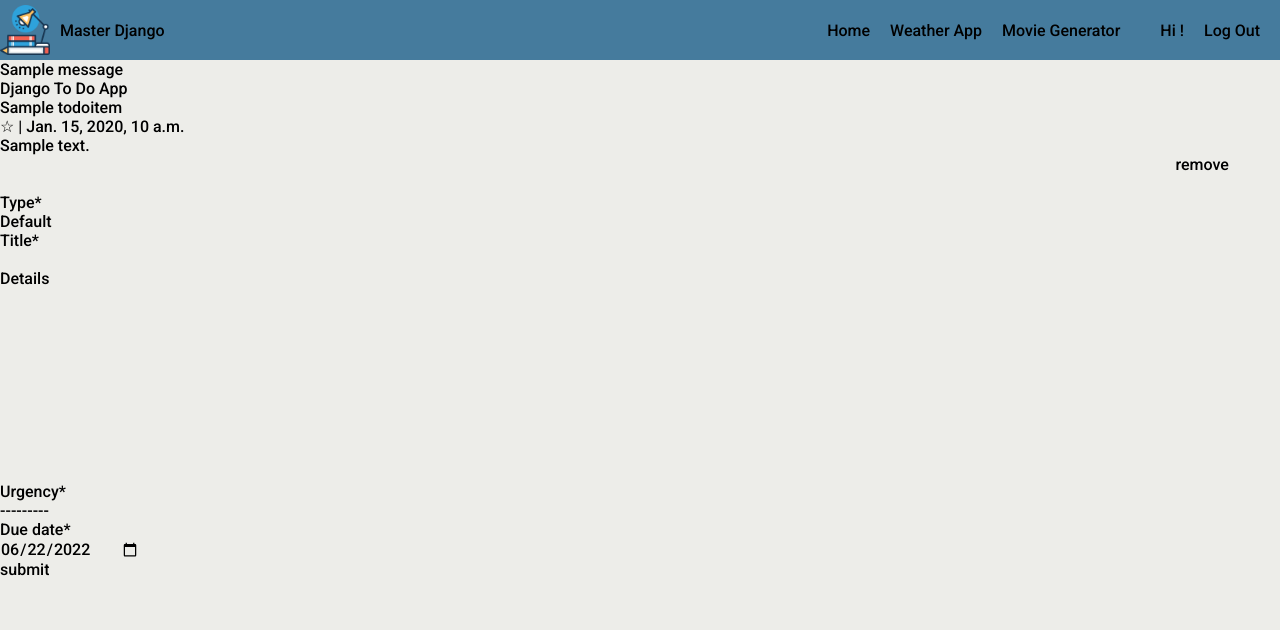
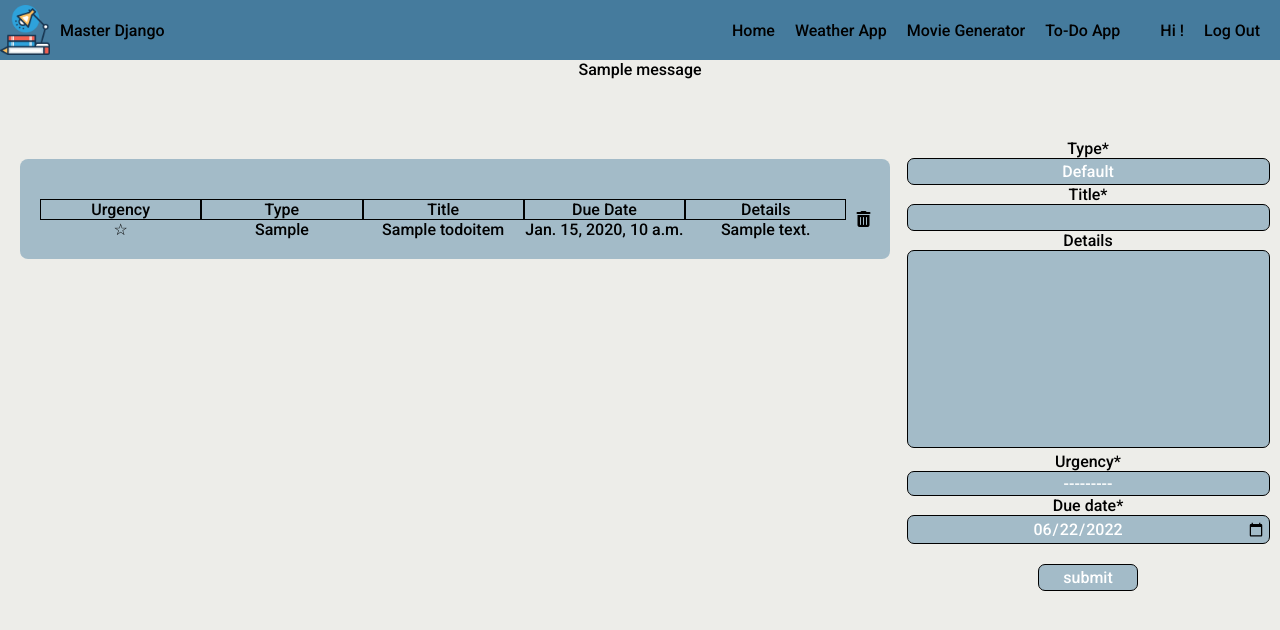
Before and after one commit to matheusclmb/master-django-project, a Django app: page /todo/ in a window 1280 px wide. Shown: the top 630 px of the page. Run offline with Django 4.2, Linux system fonts and the light colour scheme; tables that the repository leaves empty hold one stand-in row (values such as "Sample post"); one stand-in notice (Sample message) is shown; some libraries are stand-ins or nearby versions.

Commit message:
🎨 Structure: Finished ToDoApp

```diff
--- a/coreapp/static/coreapp/css/style.css
+++ b/coreapp/static/coreapp/css/style.css
@@ -38,9 +38,6 @@ img {
 }
 
 /* removes spacing between cells in tables */
-table {
-  border-collapse: collapse;
-}
 
 /* revert the 'white-space' property for textarea elements on Safari */
 textarea {
@@ -293,3 +290,76 @@ body {
   cursor: pointer;
   background-color: #d6ccc2;
 }
+
+/* Todo */
+.todoapp {
+  margin-top: 60px;
+}
+
+.todo-structure {
+  background-color: #457b9d70;
+  border-radius: 8px;
+  width: 68%;
+  display: flex;
+  justify-content: center;
+  align-items: center;
+  margin-top: 20px;
+  margin-left: 20px;
+  float: left;
+}
+
+.todo-card {
+  width: 100%;
+  display: flex;
+  justify-content: center;
+  align-items: center;
+  margin-top: 20px;
+  padding: 20px 20px;
+  gap: 10px;
+}
+
+.new-todo-structure {
+  width: 30%;
+  display: flex;
+  justify-content: center;
+  align-items: center;
+  text-align: center;
+  float: right;
+}
+
+.submit-form input,
+textarea,
+select {
+  width: 100%;
+  border: 1px solid #000;
+  color: #fff;
+  padding: 3px;
+  border-radius: 7px;
+  background-color: #457b9d70;
+}
+
+.submit-btn {
+  width: 100px !important;
+  margin-top: 20px;
+}
+
+.submit-btn:hover {
+  cursor: pointer;
+  background-color: #457b9d;
+  color: #fff;
+}
+
+th {
+  border: 1px solid #000;
+}
+
+table {
+  table-layout: fixed;
+  width: 100%;
+  text-align: center;
+}
+
+.alert-msg {
+  margin: 0 auto;
+  text-align: center;
+}
--- a/coreapp/templates/coreapp/pages/todoapp.html
+++ b/coreapp/templates/coreapp/pages/todoapp.html
@@ -1,22 +1,16 @@
  {% extends 'coreapp/partials/base.html' %} {% load
 static %} {% block title %} To-Do-App {% endblock %} {% block content %} {% include 'coreapp/partials/header.html' %}
 {% load crispy_forms_tags %}
-<body class="container-fluid">
+{% comment %} <body class="container-fluid">
   {% if messages %} {% for message in messages %}
   <div class="alert alert-info">
     <strong>{{message}}</strong>
   </div>
   {% endfor %} {% endif %}
 
-  <center class="row">
-    <h1>Django To Do App</h1>
-    <hr />
-  </center>
-
-  <div class="row">
-    <div class="col-md-8">
       {% for i in list %}
-      <div class="card">
+      <div class="todo-structure">
+      <div class="todo-card">
         <center><b>{{i.title}}</b></center>
         <hr />
         {{i.urgency}} | {{i.due_date}}
@@ -27,13 +21,13 @@ static %} {% block title %} To-Do-App {% endblock %} {% block content %} {% incl
         <form
           action="/del/{{i.id}}"
           method="POST"
-          style="padding-right: 4%; padding-bottom: 3%"
+
         >
           {% csrf_token %}
           <button
             value="remove"
             type="submit"
-            class="btn btn-primary"
+            class="btn-del"
             style="float: right"
           >
             <span class="glyphicon glyphicon-trash"></span> &nbsp; remove
@@ -42,8 +36,6 @@ static %} {% block title %} To-Do-App {% endblock %} {% block content %} {% incl
       </div>
       {% endfor%}
     </div>
-    <div class="col-md-1"></div>
-    <div class="col-md-3">
       <div class="submit_form">
         <form method="POST">
           {% csrf_token %} {{forms|crispy}}
@@ -52,7 +44,67 @@ static %} {% block title %} To-Do-App {% endblock %} {% block content %} {% incl
           </center>
         </form>
       </div>
-    </div>
+      </div>
+</body> {% endcomment %}
+{% if messages %} {% for message in messages %}
+  <div class="alert-msg">
+    <strong>{{message}}</strong>
   </div>
-</body>
+  {% endfor %} {% endif %}
+
+
+<div class="todoapp">
+    <div class="new-todo-structure">
+      <div class="submit-form">
+          <form method="POST" class="form-todo">
+              {% csrf_token %} {{forms|crispy}}
+              <center>
+              <input type="submit" class="submit-btn" value="submit" />
+              </center>
+          </form>
+      </div>
+  </div>
+  {% for todo in list %}
+  <div class="todo-structure">
+      <div class="todo-card">
+        <table>
+          <thead>
+            <tr>
+              <th>Urgency</th>
+              <th>Type</th>
+              <th>Title</th>
+              <th>Due Date</th>
+              <th>Details</th>
+            </tr>
+            <tbody>
+              <tr>
+                <td>{{todo.urgency}}</td>
+                <td>{{todo.type}}</td>
+                <td>{{todo.title}}</td>
+                <td>{{todo.due_date}}</td>
+                <td>{{todo.details}}</td>
+              </tr>
+            </tbody>
+          </thead>
+
+        </table>
+
+          <form
+            action="/del/{{todo.id}}"
+            method="POST" class="form-delete">
+            {% csrf_token %}
+            <button
+              value="remove"
+              type="submit"
+              class="btn-del"
+            >
+          <i class="fa-solid fa-trash-can"></i>
+            </button>
+          </form>
+      </div>
+  </div>
+  {% endfor %}
+
+</div>
+
 {% endblock %}
--- a/coreapp/templates/coreapp/partials/base.html
+++ b/coreapp/templates/coreapp/partials/base.html
@@ -12,6 +12,13 @@
       href="https://fonts.googleapis.com/css2?family=Montserrat:wght@300;500&family=Roboto+Mono:wght@200&family=Roboto:wght@100;300;500;900&display=swap"
       rel="stylesheet"
     />
+    <link
+      rel="stylesheet"
+      href="https://cdnjs.cloudflare.com/ajax/libs/font-awesome/6.1.1/css/all.min.css"
+      integrity="sha512-KfkfwYDsLkIlwQp6LFnl8zNdLGxu9YAA1QvwINks4PhcElQSvqcyVLLD9aMhXd13uQjoXtEKNosOWaZqXgel0g=="
+      crossorigin="anonymous"
+      referrerpolicy="no-referrer"
+    />
     <title>{% block title %}Home{% endblock %}</title>
   </head>
   <body>
--- a/coreapp/templates/coreapp/partials/header.html
+++ b/coreapp/templates/coreapp/partials/header.html
@@ -1,4 +1,5 @@
-{% extends 'coreapp/partials/base.html' %} {% load static %} {% block title %} Home {% endblock %} {% block content %}
+{% extends 'coreapp/partials/base.html' %} {% load static %} {% block title %}
+Home {% endblock %} {% block content %}
 <header class="header">
   <div class="header-container">
     <h1 class="header_title">
@@ -22,6 +23,9 @@
         <li class="nav-item">
           <a href="{% url 'movie' %}" class="nav-link">Movie Generator</a>
         </li>
+        <li class="nav-item">
+          <a href="{% url 'todo' %}" class="nav-link">To-Do App</a>
+        </li>
       </ul>
       <div class="user-logged">
         Hi {{ user.username }}!
--- a/coreapp/views.py
+++ b/coreapp/views.py
@@ -135,5 +135,5 @@ def todo(request):
 def del_item(request, item_id):
     item = ToDoItem.objects.get(id=item_id)
     item.delete()
-    messages.info(request, "item removed !!!")
+    messages.info(request, "Item removed.")
     return redirect('todo')
```
